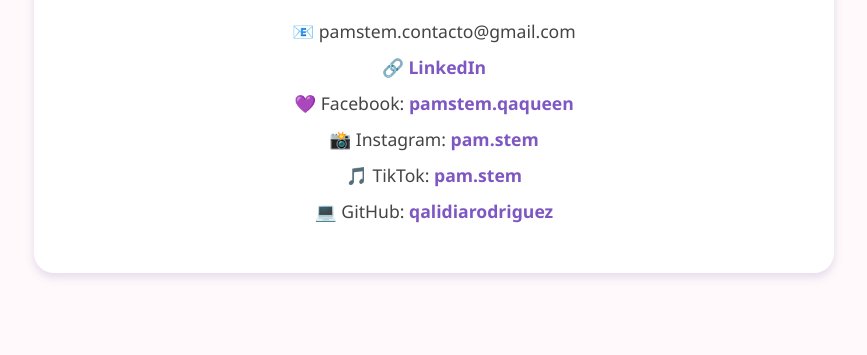
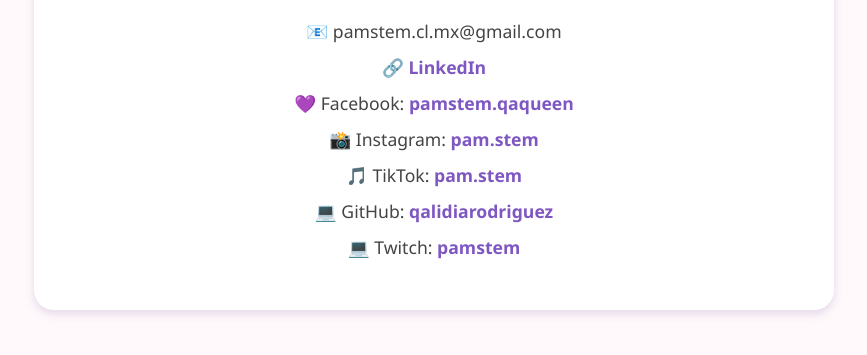
Before and after one commit to qalidiarodriguez/lidipamelarodriguezvigueras.github.io, a plain HTML site: page contacto/index.html in a window 1280 px wide. Shown: the part 179-534 px from the top of the page, without its empty margins (206-1073 px from the left). Drawn offline with Linux system fonts and the light colour scheme.

Commit message:
Update contact email and add Twitch link

```diff
--- a/contacto/index.html
+++ b/contacto/index.html
@@ -2,11 +2,12 @@
         <link rel="stylesheet" href="../style.css">
 
       <h2>Contacto</h2>
-      <p>📧 pamstem.contacto@gmail.com</p>
+      <p>📧 pamstem.cl.mx@gmail.com</p>
       <p>🔗 <a href="https://linkedin.com/in/qalidiarodriguez" target="_blank" rel="noopener noreferrer">LinkedIn</a></p>
       <p>💜 Facebook: <a href="https://www.facebook.com/pamstem.qaqueen" target="_blank" rel="noopener noreferrer">pamstem.qaqueen</a></p>
       <p>📸 Instagram: <a href="https://www.instagram.com/pam.stem" target="_blank" rel="noopener noreferrer">pam.stem</a></p>
       <p>🎵 TikTok: <a href="https://www.tiktok.com/@pam.stem" target="_blank" rel="noopener noreferrer">pam.stem</a></p>
       <p>💻 GitHub: <a href="https://github.com/qalidiarodriguez" target="_blank" rel="noopener noreferrer">qalidiarodriguez</a></p>
+      <p>💻 Twitch: <a href="https://www.twitch.tv/pamstem" target="_blank" rel="noopener noreferrer">pamstem</a></p>
 
     </section>
```
